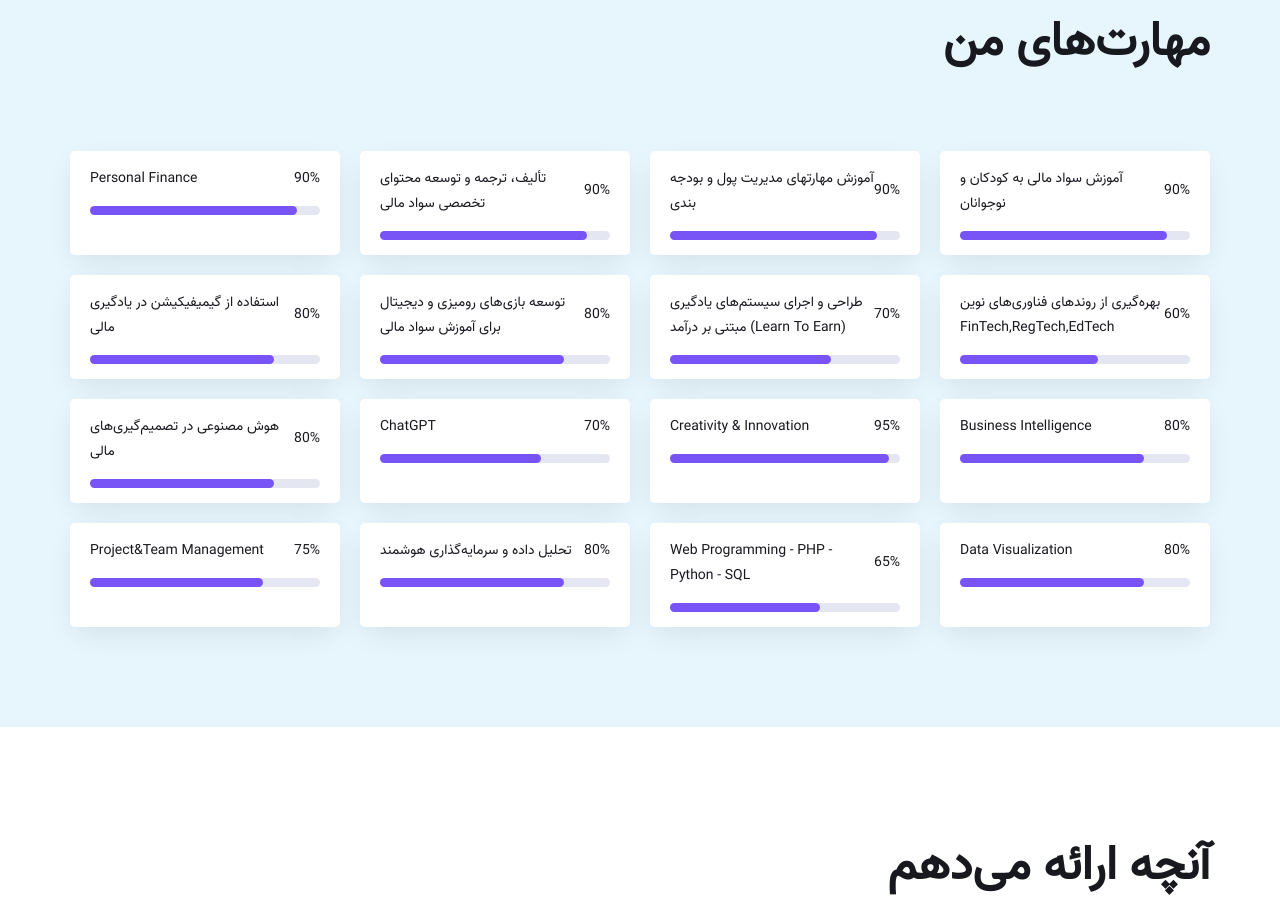
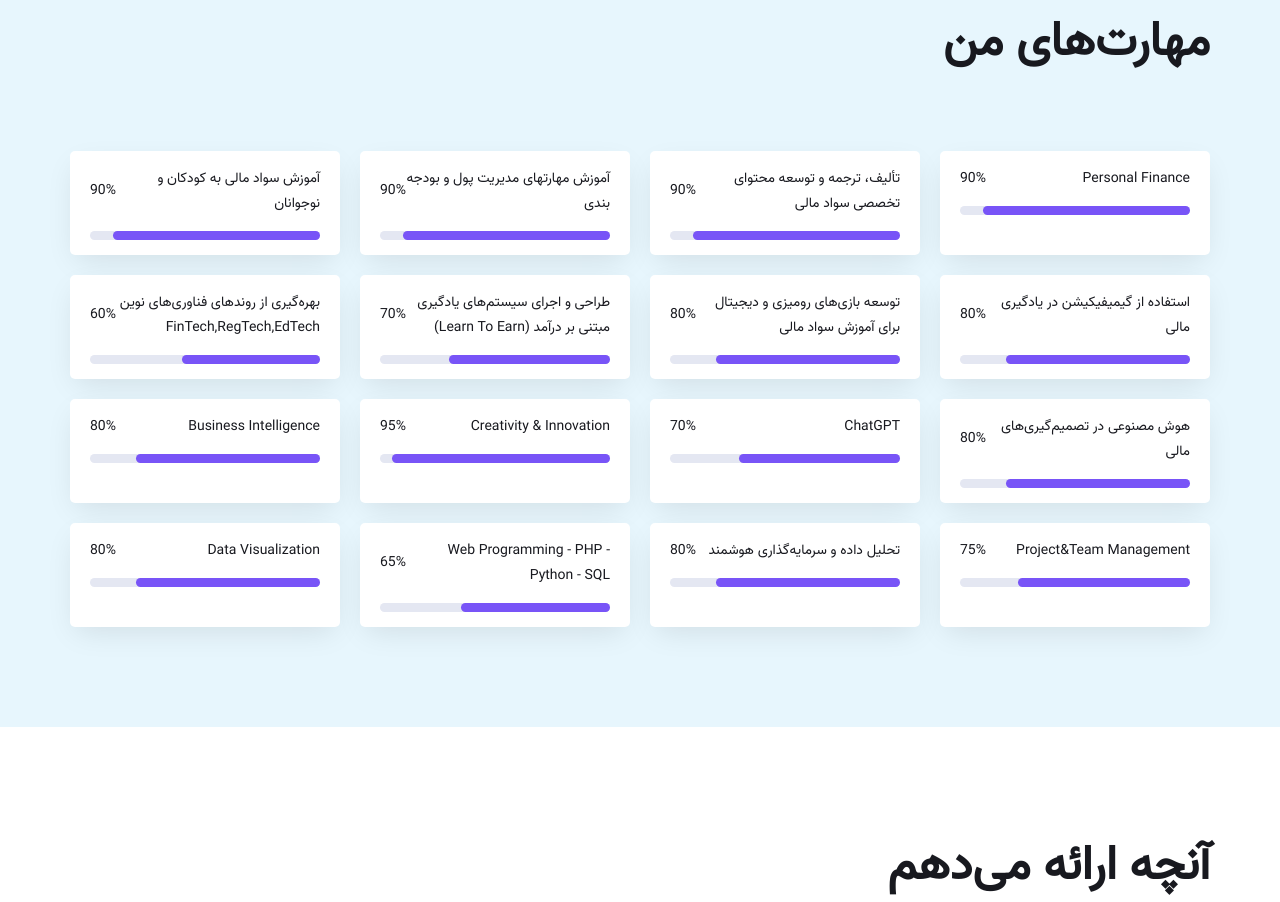
Before and after one commit to esmaeelpoor/esmaeelpoor.github.io, a plain HTML site: page index.html in a window 1280 px wide. Shown: the part 1898-2800 px from the top of the page. Drawn offline with nearby package versions, Linux system fonts and the light colour scheme.

Commit message:
Update index.html

```diff
--- a/index.html
+++ b/index.html
@@ -218,7 +218,7 @@
         <section class="experience ptb-100">
             <div class="container" dir="rtl">
                 <h2>مهارت‌های من </h2>
-                <div class="experience-inner d-grid"  dir=ltr>
+                <div class="experience-inner d-grid"  dir=rtl>
 
 
 					 <!-- item -->
```
